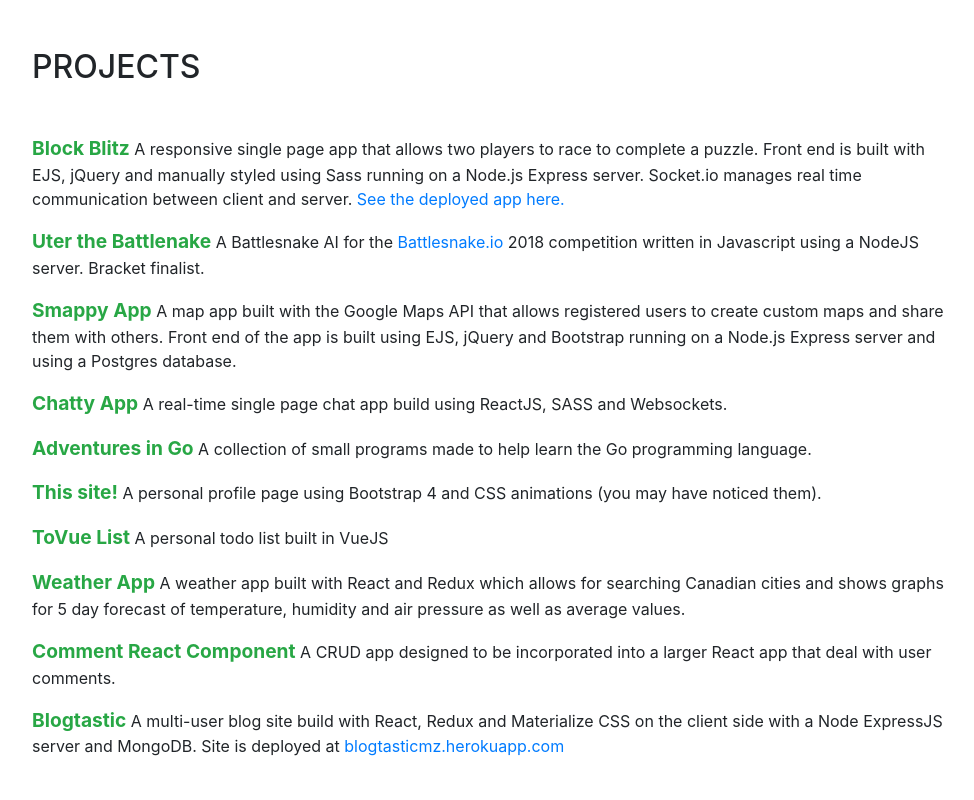
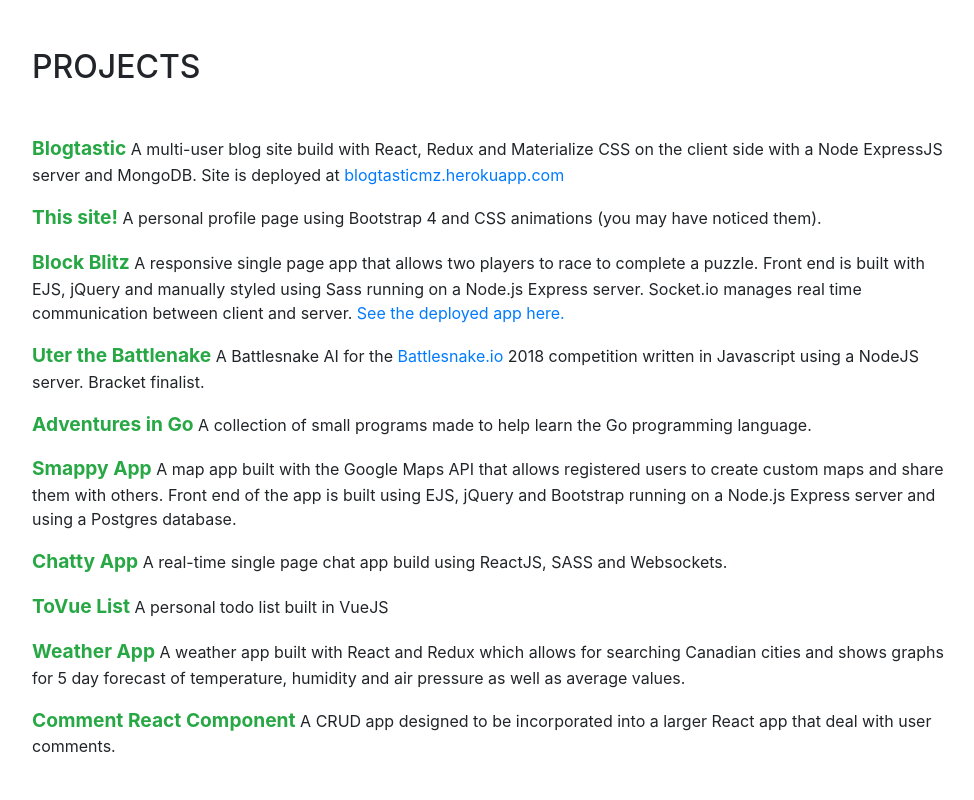
Before and after one commit to MarkZsombor/markzsombor.github.io, a website with bundled scripts: page index.html in a window 1280 px wide. Shown: the part 1600-2400 px from the top of the page, without its empty margins (288-1262 px from the left). Built offline with nearby package versions, Linux system fonts and the light colour scheme; a web font is replaced by a local one.

Commit message:
reorganized projects list

```diff
--- a/index.html
+++ b/index.html
@@ -155,27 +155,21 @@
       <section class="resume-section p-3 p-lg-5 d-flex flex-column" id="projects">
         <div class="my-auto">
           <h2 class="mb-5">Projects</h2>
-          <p class="project1"><a href="https://github.com/MarkZsombor/Block-Blitz" class="project-title">Block Blitz</a>
+          <p><a href="https://github.com/MarkZsombor/React-Blog" class="project-title">Blogtastic</a> A multi-user blog site build with React, Redux and Materialize CSS on the client side with a Node ExpressJS server and MongoDB. Site is deployed at <a href="https://blogtasticmz.herokuapp.com/">blogtasticmz.herokuapp.com</a></p>
+          <p><a href="https://github.com/MarkZsombor/markzsombor.github.io" class="project-title">This site!</a> A personal profile page using Bootstrap 4 and CSS animations (you may have noticed them).</p>
+          <p><a href="https://github.com/MarkZsombor/Block-Blitz" class="project-title">Block Blitz</a>
           A responsive single page app that allows two players to race to complete a puzzle. Front end is built with EJS, jQuery and manually styled using Sass running on a Node.js Express server. Socket.io manages real time communication between client and server. <a href="http://blockblitz.live">See the deployed app here.</a></p>
-          <p class="project2"><a href="https://github.com/MarkZsombor/Uter-the-Snake" class="project-title">Uter the Battlenake</a>
+          <p><a href="https://github.com/MarkZsombor/Uter-the-Snake" class="project-title">Uter the Battlenake</a>
           A Battlesnake AI for the <a href="https://Battlesnake.io">Battlesnake.io</a> 2018 competition written in Javascript using a NodeJS server. Bracket finalist.</p>
-          <p class="project3"><a href="https://github.com/MarkZsombor/LHL-smappy" class="project-title">Smappy App</a>
+          <p><a href="https://github.com/MarkZsombor/Go-Exercises" class="project-title">Adventures in Go</a> A collection of small programs made to help learn the Go programming language.</p>
+          <p><a href="https://github.com/MarkZsombor/LHL-smappy" class="project-title">Smappy App</a>
           A map app built with the Google Maps API that allows registered users to create custom maps and share them with others. Front end of the app is built using EJS, jQuery and Bootstrap running on a Node.js Express server and using a Postgres database.</p>
-          <p class="project4"><a href="https://github.com/MarkZsombor/chatty-app" class="project-title">Chatty App</a>
+          <p><a href="https://github.com/MarkZsombor/chatty-app" class="project-title">Chatty App</a>
           A real-time single page chat app build using ReactJS, SASS and Websockets.</p>
-          <p class="project5"><a href="https://github.com/MarkZsombor/Go-Exercises" class="project-title">Adventures in Go</a> A collection of small programs made to help learn the Go programming language.</p>
-          <p class="project6"><a href="https://github.com/MarkZsombor/markzsombor.github.io" class="project-title">This site!</a> A personal profile page using Bootstrap 4 and CSS animations (you may have noticed them).</p>
-          <p class="project7"><a href="https://github.com/MarkZsombor/Vue-todo" class="project-title">ToVue List</a> A personal todo list built in VueJS</p>
-          <p>
-            <a href="https://github.com/MarkZsombor/React-Weather-App" class="project-title">Weather App</a> A weather app built with React and Redux which allows for searching Canadian cities and shows graphs for
+          <p><a href="https://github.com/MarkZsombor/Vue-todo" class="project-title">ToVue List</a> A personal todo list built in VueJS</p>
+          <p><a href="https://github.com/MarkZsombor/React-Weather-App" class="project-title">Weather App</a> A weather app built with React and Redux which allows for searching Canadian cities and shows graphs for
             5 day forecast of temperature, humidity and air pressure as well as average values.</p>
-          <p>
-            <a href="https://github.com/MarkZsombor/Comment-App" class="project-title">Comment React Component</a> A CRUD app designed to be incorporated into a larger React app that deal with user comments.</p>
-          <p>
-<a href="https://github.com/MarkZsombor/React-Blog" class="project-title">Blogtastic</a> A multi-user blog site build with React, Redux and Materialize CSS on the client side with a Node ExpressJS
-server and MongoDB. Site is deployed at
-<a href="https://blogtasticmz.herokuapp.com/">blogtasticmz.herokuapp.com</a>
-</p>
+          <p><a href="https://github.com/MarkZsombor/Comment-App" class="project-title">Comment React Component</a> A CRUD app designed to be incorporated into a larger React app that deal with user comments.</p>
         </div>
       </section>
 
```
